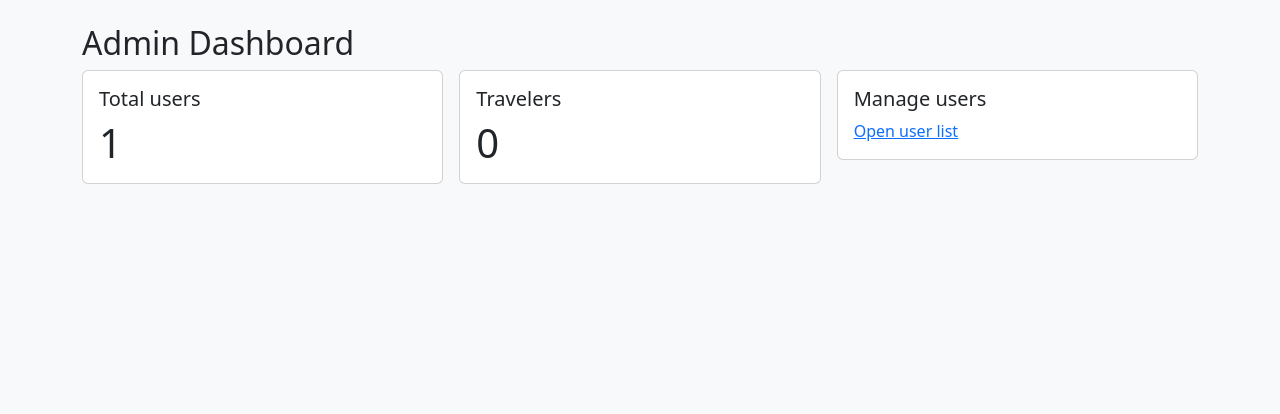
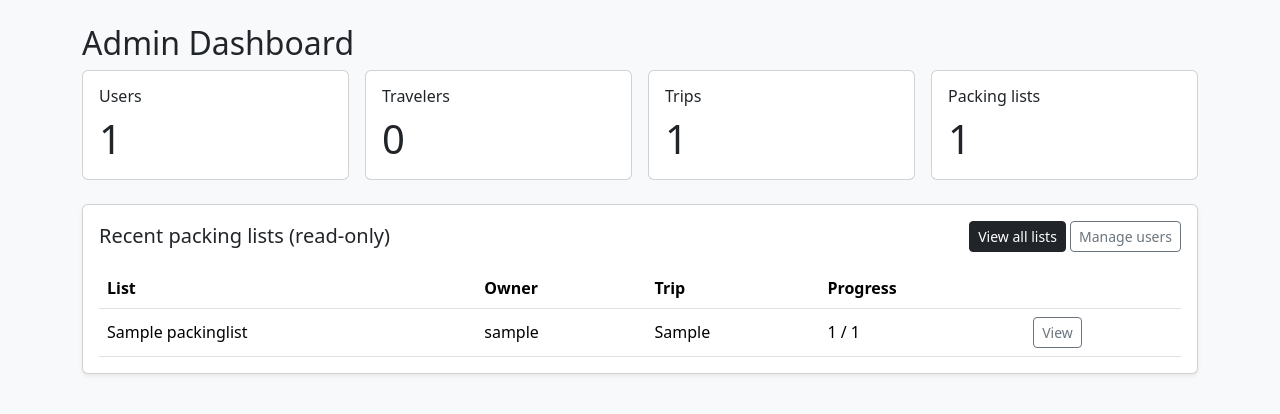
Before and after one commit to JeffKecySacayan/PackReady-Sacayan-Jeff-G5, a Django app: page /accounts/dashboard/admin/ in a window 1280 px wide. Shown: the part 56-470 px from the top of the page. Run offline with Django 5.2, Linux system fonts and the light colour scheme; a user stored in the database is signed in; tables that the repository leaves empty hold one stand-in row (values such as "Sample post").

Commit message:
Show packing data on traveler and admin dashboards

```diff
--- a/accounts/views.py
+++ b/accounts/views.py
@@ -1,8 +1,12 @@
 from django.contrib import messages
 from django.contrib.auth.decorators import login_required
 from django.contrib.auth.views import LoginView
+from django.db.models import Count, Q
 from django.shortcuts import redirect, render
 from django.urls import reverse
+from django.utils import timezone
+
+from packing.models import PackingList, Trip
 
 from .decorators import role_required
 from .forms import LoginForm, ProfileForm, RegisterForm
@@ -49,16 +53,43 @@ def dashboard_redirect(request):
 
 @role_required(User.Role.ADMIN)
 def admin_dashboard(request):
+    recent_lists = (
+        PackingList.objects.select_related("user", "trip")
+        .annotate(
+            item_total=Count("items"),
+            item_packed=Count("items", filter=Q(items__is_packed=True)),
+        )[:5]
+    )
     context = {
         "total_users": User.objects.count(),
         "total_travelers": User.objects.filter(role=User.Role.TRAVELER).count(),
+        "total_trips": Trip.objects.count(),
+        "total_lists": PackingList.objects.count(),
+        "recent_lists": recent_lists,
     }
     return render(request, "accounts/admin_dashboard.html", context)
 
 
 @role_required(User.Role.TRAVELER)
 def traveler_dashboard(request):
-    return render(request, "accounts/traveler_dashboard.html")
+    my_lists = PackingList.objects.filter(user=request.user)
+    recent_lists = (
+        my_lists.select_related("trip")
+        .annotate(
+            item_total=Count("items"),
+            item_packed=Count("items", filter=Q(items__is_packed=True)),
+        )[:5]
+    )
+    upcoming_trips = Trip.objects.filter(
+        user=request.user, end_date__gte=timezone.localdate()
+    ).select_related("trip_type")[:5]
+    context = {
+        "trip_count": Trip.objects.filter(user=request.user).count(),
+        "list_count": my_lists.count(),
+        "recent_lists": recent_lists,
+        "upcoming_trips": upcoming_trips,
+    }
+    return render(request, "accounts/traveler_dashboard.html", context)
 
 
 @login_required
--- a/templates/accounts/admin_dashboard.html
+++ b/templates/accounts/admin_dashboard.html
@@ -2,12 +2,35 @@
 {% block title %}Admin · PackReady{% endblock %}
 {% block content %}
 <h2>Admin Dashboard</h2>
-<div class="row g-3">
-  <div class="col-md-4"><div class="card p-3"><h5>Total users</h5><p class="display-6 mb-0">{{ total_users }}</p></div></div>
-  <div class="col-md-4"><div class="card p-3"><h5>Travelers</h5><p class="display-6 mb-0">{{ total_travelers }}</p></div></div>
-  <div class="col-md-4"><div class="card p-3"><h5>Manage users</h5>
-    {% if user.is_staff %}<a href="{% url 'admin:accounts_user_changelist' %}">Open user list</a>
-    {% else %}<span class="text-muted">Staff access required</span>{% endif %}
-  </div></div>
+<div class="row g-3 mb-4">
+  <div class="col-6 col-lg-3"><div class="card p-3"><h6>Users</h6><p class="display-6 mb-0">{{ total_users }}</p></div></div>
+  <div class="col-6 col-lg-3"><div class="card p-3"><h6>Travelers</h6><p class="display-6 mb-0">{{ total_travelers }}</p></div></div>
+  <div class="col-6 col-lg-3"><div class="card p-3"><h6>Trips</h6><p class="display-6 mb-0">{{ total_trips }}</p></div></div>
+  <div class="col-6 col-lg-3"><div class="card p-3"><h6>Packing lists</h6><p class="display-6 mb-0">{{ total_lists }}</p></div></div>
 </div>
+<div class="card shadow-sm"><div class="card-body">
+  <div class="d-flex justify-content-between align-items-center mb-3">
+    <h5 class="mb-0">Recent packing lists (read-only)</h5>
+    <div>
+      <a href="{% url 'packing:admin_list_index' %}" class="btn btn-sm btn-dark">View all lists</a>
+      {% if user.is_staff %}<a href="{% url 'admin:accounts_user_changelist' %}" class="btn btn-sm btn-outline-secondary">Manage users</a>{% endif %}
+    </div>
+  </div>
+  <table class="table align-middle mb-0">
+    <thead><tr><th>List</th><th>Owner</th><th>Trip</th><th>Progress</th><th></th></tr></thead>
+    <tbody>
+    {% for plist in recent_lists %}
+      <tr>
+        <td>{{ plist.name }}</td>
+        <td>{{ plist.user.username }}</td>
+        <td>{{ plist.trip.destination|default:"—" }}</td>
+        <td>{{ plist.item_packed }} / {{ plist.item_total }}</td>
+        <td><a href="{% url 'packing:list_detail' plist.pk %}" class="btn btn-sm btn-outline-secondary">View</a></td>
+      </tr>
+    {% empty %}
+      <tr><td colspan="5" class="text-muted">No packing lists yet.</td></tr>
+    {% endfor %}
+    </tbody>
+  </table>
+</div></div>
 {% endblock %}
```
Also changed, not shown: templates/accounts/traveler_dashboard.html (+40 -4 lines).
